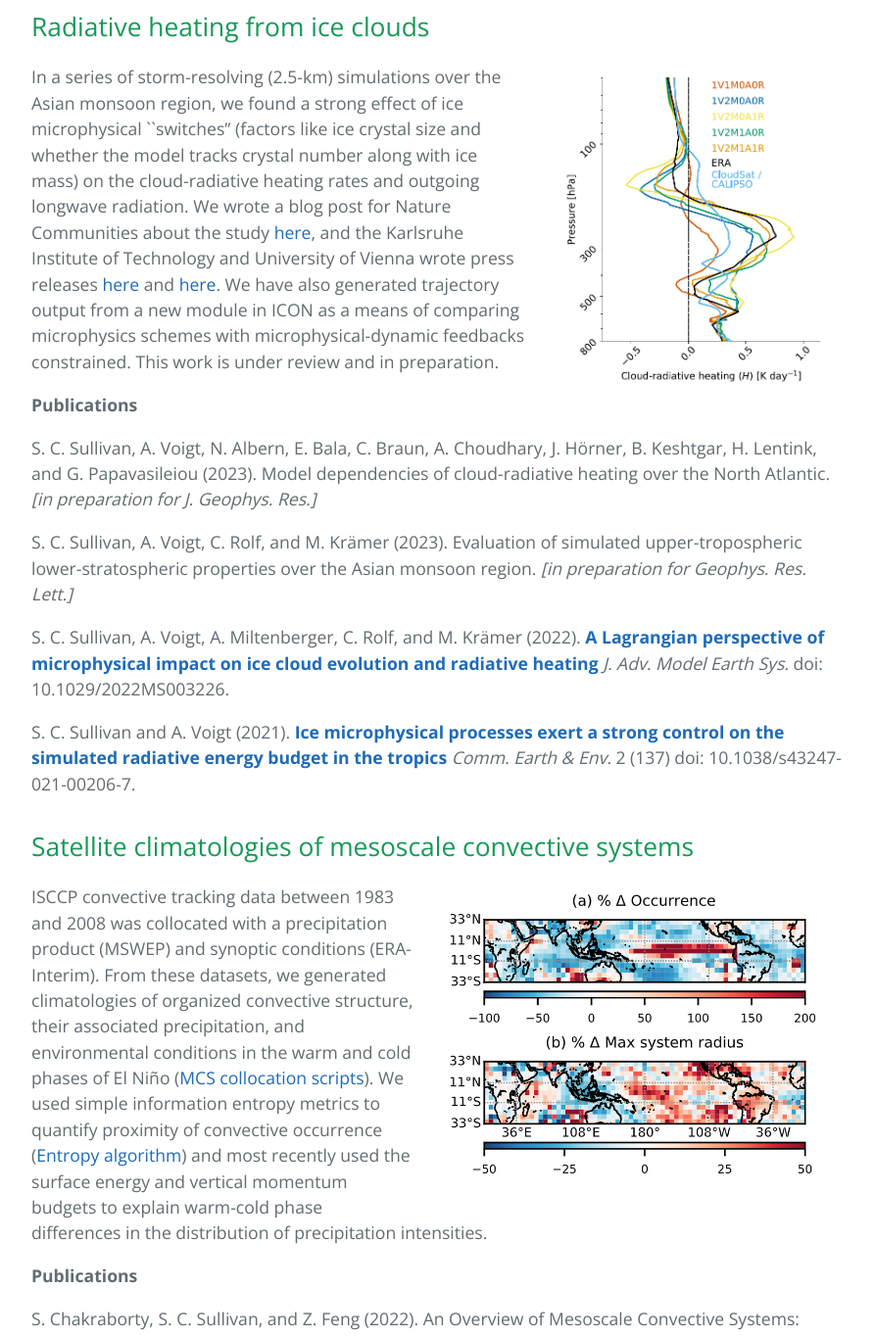
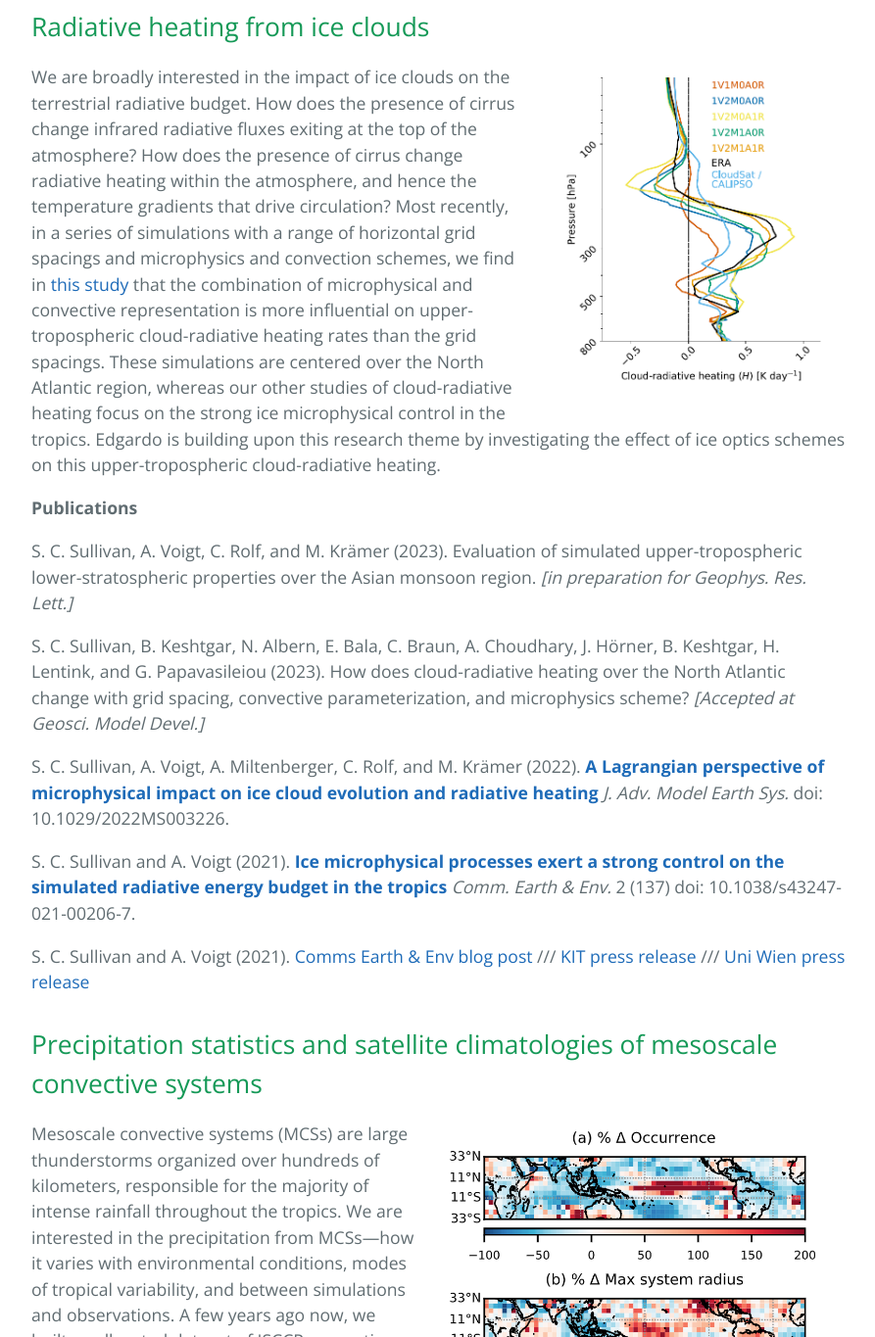
Before and after one commit to sylviasullivan/sylviasullivan.github.io, a Jekyll site: the page built from research.md, in a window 1280 px wide and 1400 px high, scrolled down 601 px, cut to the strip 35-1400 px from the top of the window. Shown: the whole strip at 98% size, without its empty margins (192-1085 px from the left). Built offline with Jekyll 4.4.1, drawn with Linux system fonts in a browser that asks for light colours; some of the changed text lies outside the part shown.

Commit message:
Update research.md

```diff
--- a/research.md
+++ b/research.md
@@ -8,27 +8,29 @@ description: Department of Chemical and Environmental Engineering, University of
 
 ![](Files/CRH-figure.png){:class="float-right"}{:height='330'}
 
-In a series of storm-resolving (2.5-km) simulations over the Asian monsoon region, we found a strong effect of ice microphysical ``switches" (factors like ice crystal size and whether the model tracks crystal number along with ice mass) on the cloud-radiative heating rates and outgoing longwave radiation. We wrote a blog post for Nature Communities about the study [here](https://sustainabilitycommunity.springernature.com/posts/how-ice-crystals-heat-the-atmosphere?channel_id=behind-the-paper), and the Karlsruhe Institute of Technology and University of Vienna wrote press releases [here](https://www.kit.edu/kit/29383.php) and [here](https://fgga.univie.ac.at/forschung/forschungsportal-detailansicht/news/wie-eiswolken-die-atmosphaere-aufheizen/?tx_news_pi1%5bcontroller%5d=News&tx_news_pi1%5baction%5d=detail&cHash=591b989b86849d39d4966129bd475560). We have also generated trajectory output from a new module in ICON as a means of comparing microphysics schemes with microphysical-dynamic feedbacks constrained. This work is under review and in preparation.
+We are broadly interested in the impact of ice clouds on the terrestrial radiative budget. How does the presence of cirrus change infrared radiative fluxes exiting at the top of the atmosphere? How does the presence of cirrus change radiative heating within the atmosphere, and hence the temperature gradients that drive circulation? Most recently, in a series of simulations with a range of horizontal grid spacings and microphysics and convection schemes, we find in [this study](https://egusphere.copernicus.org/preprints/2023/egusphere-2023-109/) that the combination of microphysical and convective representation is more influential on upper-tropospheric cloud-radiative heating rates than the grid spacings. These simulations are centered over the North Atlantic region, whereas our other studies of cloud-radiative heating focus on the strong ice microphysical control in the tropics. Edgardo is building upon this research theme by investigating the effect of ice optics schemes on this upper-tropospheric cloud-radiative heating.
 
 **Publications**
 
-S. C. Sullivan, A. Voigt, N. Albern, E. Bala, C. Braun, A. Choudhary, J. Hörner, B. Keshtgar, H. Lentink, and G. Papavasileiou (2023). Model dependencies of cloud-radiative heating over the North Atlantic. *[in preparation for J. Geophys. Res.]*
+S. C. Sullivan, A. Voigt, C. Rolf, and M. Krämer (2023). Evaluation of simulated upper-tropospheric lower-stratospheric properties over the Asian monsoon region. *[in preparation for Geophys. Res. Lett.]*
 
-S. C. Sullivan, A. Voigt, C. Rolf, and M. Krämer (2023). Evaluation of simulated upper-tropospheric lower-stratospheric properties over the Asian monsoon region. *[in preparation for Geophys. Res. Lett.]*
+S. C. Sullivan, B. Keshtgar, N. Albern, E. Bala, C. Braun, A. Choudhary, J. Hörner, B. Keshtgar, H. Lentink, and G. Papavasileiou (2023). How does cloud-radiative heating over the North Atlantic change with grid spacing, convective parameterization, and microphysics scheme? *[Accepted at Geosci. Model Devel.]*
 
 S. C. Sullivan, A. Voigt, A. Miltenberger, C. Rolf, and M. Krämer (2022). **[A Lagrangian perspective of microphysical impact on ice cloud evolution and radiative heating](https://agupubs.onlinelibrary.wiley.com/doi/epdf/10.1029/2022MS003226)** *J. Adv. Model Earth Sys.* doi: 10.1029/2022MS003226.
 
 S. C. Sullivan and A. Voigt (2021). **[Ice microphysical processes exert a strong control on the simulated radiative energy budget in the tropics](https://www.nature.com/articles/s43247-021-00206-7#MOESM1)** *Comm. Earth & Env.* 2 (137) doi: 10.1038/s43247-021-00206-7.
 
-## Satellite climatologies of mesoscale convective systems
+S. C. Sullivan and A. Voigt (2021). [Comms Earth & Env blog post](https://sustainabilitycommunity.springernature.com/posts/how-ice-crystals-heat-the-atmosphere?channel_id=behind-the-paper) /// [KIT press release](https://www.kit.edu/kit/29383.php) /// [Uni Wien press release](https://fgga.univie.ac.at/forschung/forschungsportal-detailansicht/news/wie-eiswolken-die-atmosphaere-aufheizen/?tx_news_pi1%5bcontroller%5d=News&tx_news_pi1%5baction%5d=detail&cHash=591b989b86849d39d4966129bd475560)
+
+## Precipitation statistics and satellite climatologies of mesoscale convective systems
 
 ![](Files/MCS-clim.png){:class="float-right"}{:height='300'}
 
-ISCCP convective tracking data between 1983 and 2008 was collocated with a precipitation product (MSWEP) and synoptic conditions (ERA-Interim). From these datasets, we generated climatologies of organized convective structure, their associated precipitation, and environmental conditions in the warm and cold phases of El Niño (<a href="/codes-and-slides">MCS collocation scripts</a>). We used simple information entropy metrics to quantify proximity of convective occurrence (<a href="/codes-and-slides">Entropy algorithm</a>) and most recently used the surface energy and vertical momentum budgets to explain warm-cold phase differences in the distribution of precipitation intensities.
+Mesoscale convective systems (MCSs) are large thunderstorms organized over hundreds of kilometers, responsible for the majority of intense rainfall throughout the tropics. We are interested in the precipitation from MCSs---how it varies with environmental conditions, modes of tropical variability, and between simulations and observations. A few years ago now, we built a collocated dataset of ISCCP convective tracking data (1983-2008), precipitation rates (MSWEP), and synoptic conditions (ERA-Interim). From these datasets, we generated climatologies of organized convective structure, their associated precipitation, and environmental conditions in the warm and cold phases of El Niño (<a href="/codes-and-slides">MCS collocation scripts</a>). Simple information entropy metrics were used to quantify proximity of convective occurrence (<a href="/codes-and-slides">Entropy algorithm</a>), and most recently the surface energy and vertical momentum budgets were used to explain warm-cold phase differences in the distribution of precipitation intensities. This research theme continues using output of radiative-convective equilibrium simulations and cloud-resolving simulations. For example, Thabo is evaluating precipitation efficiencies from the DYAMOND intercomparison output.
 
 **Publications**
 
-S. Chakraborty, S. C. Sullivan, and Z. Feng (2022). An Overview of Mesoscale Convective Systems: Global Climatology, Satellite Observations, and Modelling Strategies. *[under review at Geophys. Monog. Series.]*
+S. Chakraborty, S. C. Sullivan, and Z. Feng (2022). An Overview of Mesoscale Convective Systems: Global Climatology, Satellite Observations, and Modelling Strategies. *[Accepted at Geophys. Monog. Series.]*
 
 S. C. Sullivan, K. A. Schiro, J. Yin, and P. Gentine (2020). **[Change in tropical precipitation intensity with El Niño warming](https://agupubs.onlinelibrary.wiley.com/doi/10.1029/2020GL087663)** *Geophys. Res. Lett.* 47 (14) e2020GL087663.
 
```
